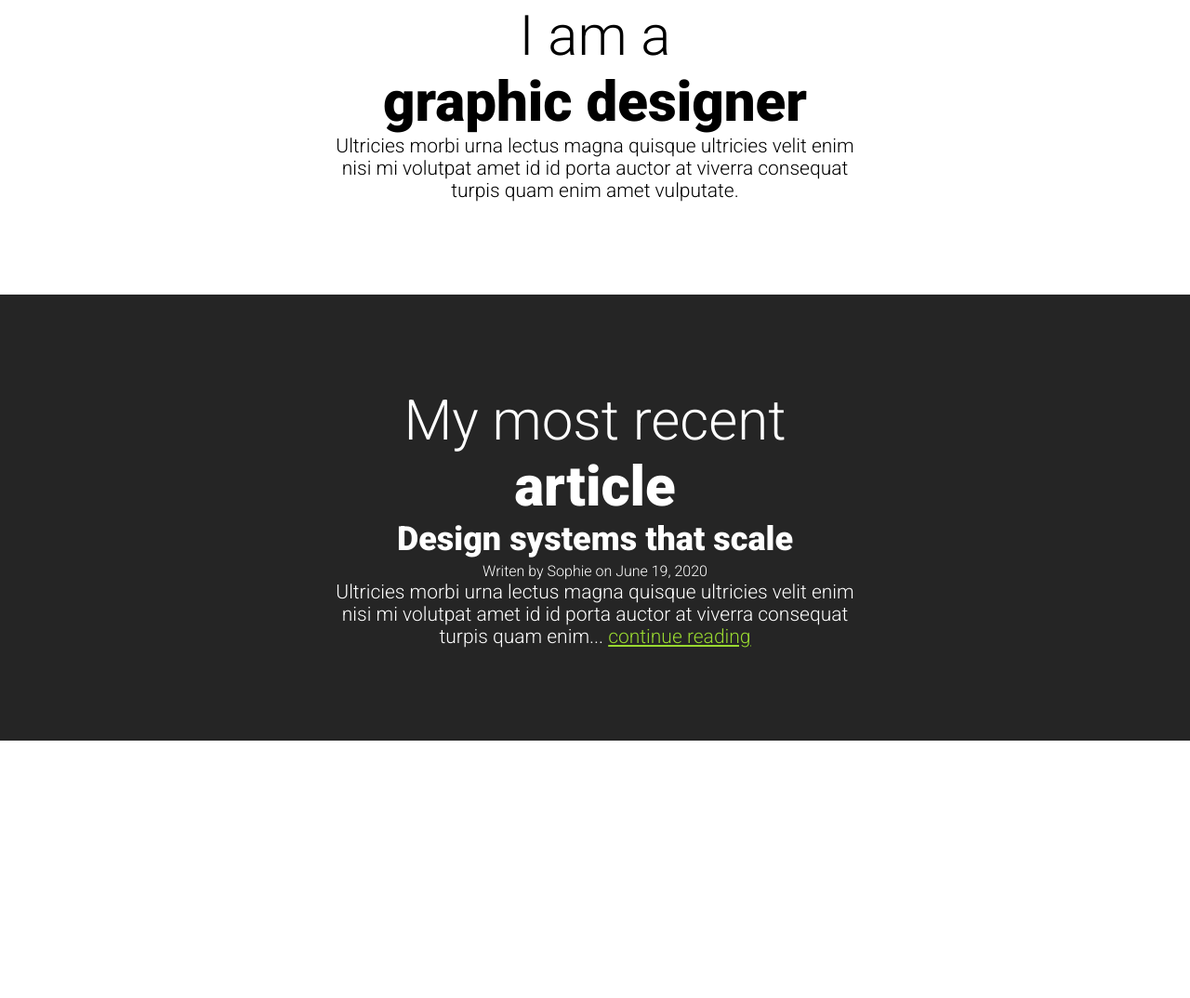
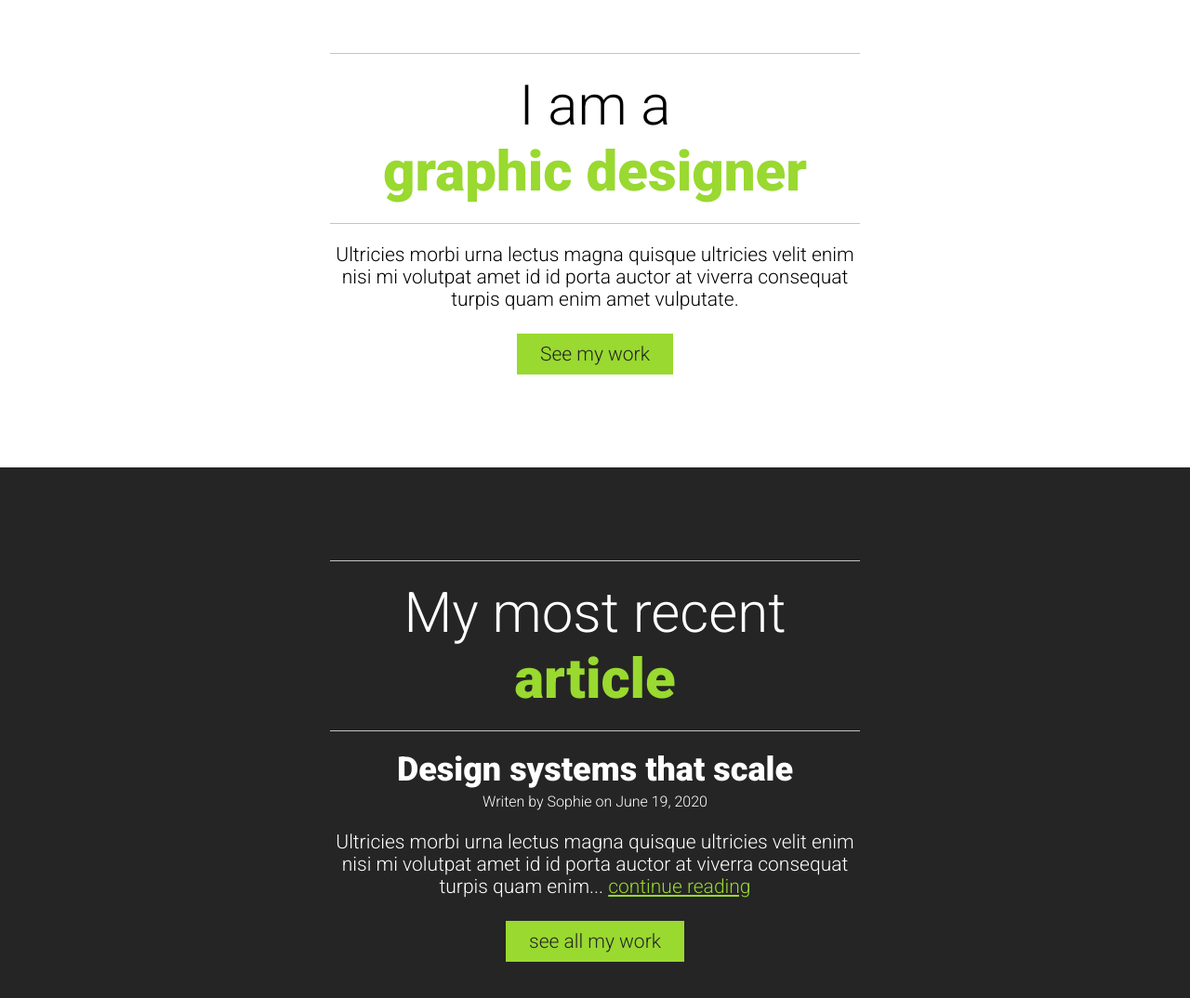
Before and after one commit to yMeeraki/developer-page, a website built with Vite: page index.html in a window 1280 px wide. Shown: the part 884-1958 px from the top of the page at 93% size. Before the commit the page ends 1681 px from the top, so only its background shows below. Built offline with nearby package versions, Linux system fonts and the light colour scheme; a web font is replaced by a local one.

Commit message:
added btn style

```diff
--- a/index.html
+++ b/index.html
@@ -28,6 +28,7 @@
           volutpat amet id id porta auctor at viverra consequat turpis quam enim
           amet vulputate.
         </p>
+        <a href="#" class="btn">See my work</a>
       </div>
     </section>
     <section class="bg">
@@ -40,6 +41,8 @@
             Ultricies morbi urna lectus magna quisque ultricies velit enim nisi
             mi volutpat amet id id porta auctor at viverra consequat turpis quam
             enim... <a href="#">continue reading</a>
+            <br />
+            <a href="#" class="btn">see all my work</a>
           </p>
         </article>
       </div>
--- a/style.css
+++ b/style.css
@@ -1,12 +1,9 @@
-* {
-  margin: 0;
-}
-
 body {
   text-align: center;
   font-family: "Roboto", sans-serif;
   font-size: 21px;
   font-weight: 300;
+  margin: 0;
 }
 
 .container {
@@ -26,25 +23,38 @@ h1 {
 
 h2 {
   font-size: 60px;
+  border-top: 1px solid #c4c4c4;
+  border-bottom: 1px solid #c4c4c4;
+  padding: 20px 0;
+  margin-bottom: 20px;
 }
 
 .bold-text {
   font-weight: 900;
   display: block;
+  color: #99d930;
 }
 
 h3 {
   font-size: 36px;
   font-weight: 900;
+  margin-top: 0px;
+  margin-bottom: 0px;
 }
 
 h1,
 h2 {
   font-weight: inherit;
+  margin-top: 0px;
 }
 
 small {
   font-size: 16px;
+  margin-top: 0px;
+}
+
+p {
+  margin-bottom: 0px;
 }
 
 /* links */
@@ -53,7 +63,7 @@ a {
 }
 
 a:hover {
-  color: #131313;
+  color: #c4c4c4;
 }
 
 /* colors bg */
@@ -61,3 +71,25 @@ a:hover {
   background: #252525;
   color: #fff;
 }
+
+.bg .btn:hover,
+.bg .btn:focus {
+  background: #fff;
+  color: #252525;
+}
+
+/* buttons */
+.btn {
+  color: #252525;
+  background: #99d930;
+  display: inline-block;
+  text-decoration: none;
+  padding: 10px 25px;
+  margin-top: 25px;
+}
+
+.btn:hover,
+.btn:focus {
+  color: #fff;
+  background: #252525;
+}
```
